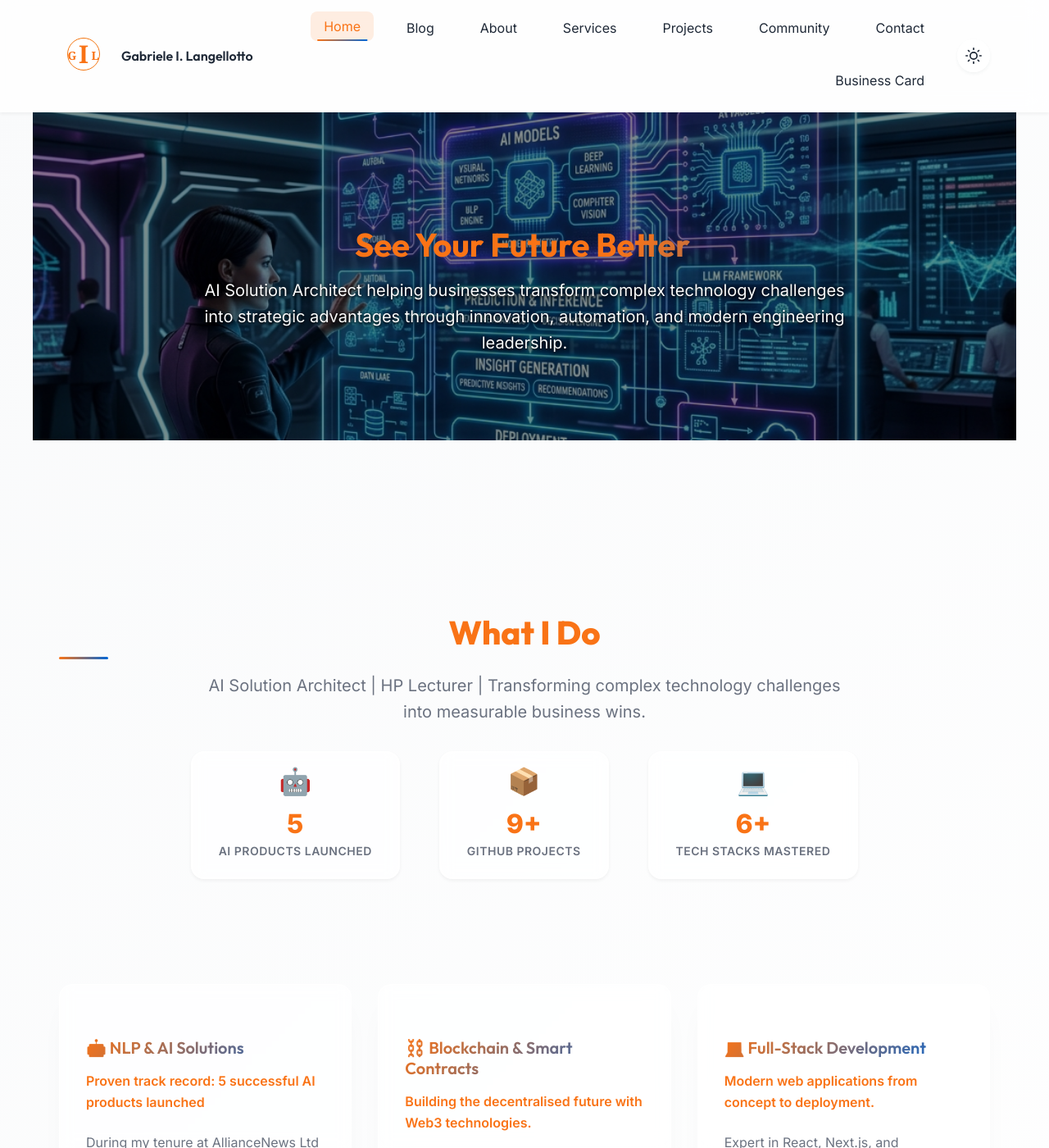
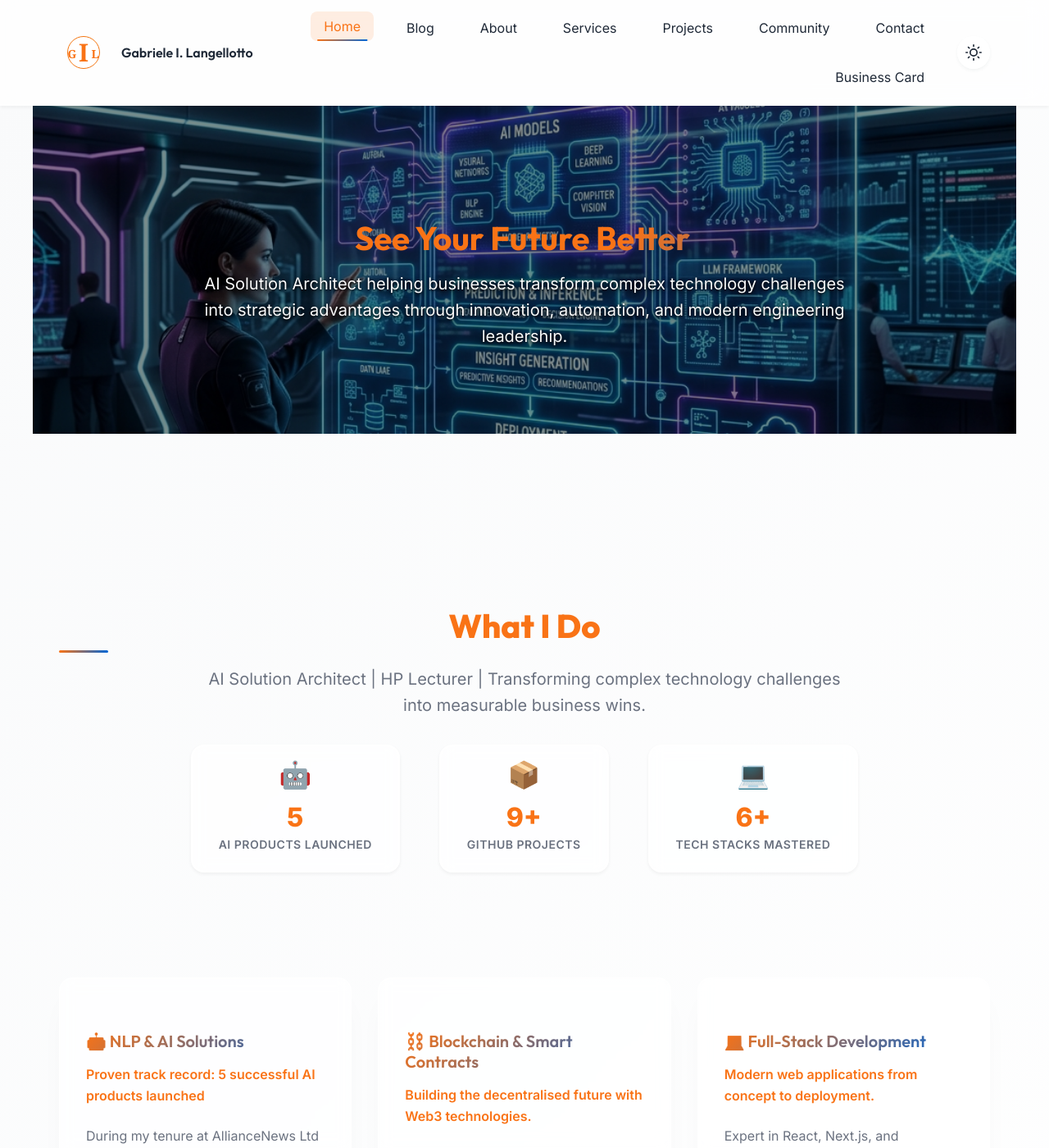
Before and after one commit to GIL794/gil794.github.io, a Jekyll site: the page built from index.md, in a window 1280 px wide and 1400 px high. Shown: the whole window at 82% size. Built offline with Jekyll 4.4.1, drawn with Linux system fonts in a browser that asks for light colours.

Commit message:
fix: apply strict flexbox centering and baseline alignments to all header elements including logo and navigation

```diff
--- a/assets/css/styles.scss
+++ b/assets/css/styles.scss
@@ -431,11 +431,19 @@ section {
 }
 
 // Logo and branding with animations
-.header__logo, .header__brand {
+.header__logo {
   flex-shrink: 0;
+  display: flex;
+  align-items: center;
+
+  .logo-link {
+    display: flex;
+    align-items: center;
+  }
 
   .logo-svg {
     transition: transform var(--transition-normal);
+    display: block;
 
     &:hover {
       transform: rotate(360deg) scale(1.1);
@@ -457,6 +465,12 @@ section {
       transition: fill var(--transition-normal);
     }
   }
+}
+
+.header__brand {
+  flex-shrink: 0;
+  display: flex;
+  align-items: center;
 
   .header__title {
     text-decoration: none;
@@ -464,6 +478,8 @@ section {
     font-weight: 600;
     transition: color var(--transition-fast);
     font-size: 1rem;
+    display: flex;
+    align-items: center;
 
     &:hover {
       color: var(--primary-color);
@@ -484,6 +500,8 @@ section {
 
   margin-left: auto;
   margin-right: 1.5rem;
+  display: flex;
+  align-items: center;
 
   @media (max-width: 1024px) {
     grid-column: 1 / span 2;
@@ -496,6 +514,7 @@ section {
 
   ul {
     display: flex;
+    align-items: center;
     list-style: none;
     margin: 0;
     padding: 0;
@@ -521,7 +540,8 @@ section {
   li {
     margin: 0;
     padding: 0;
-    display: inline-block; // Force horizontal display
+    display: flex;
+    align-items: center;
 
     @media (max-width: 480px) {
       flex: 0 0 auto;
```
